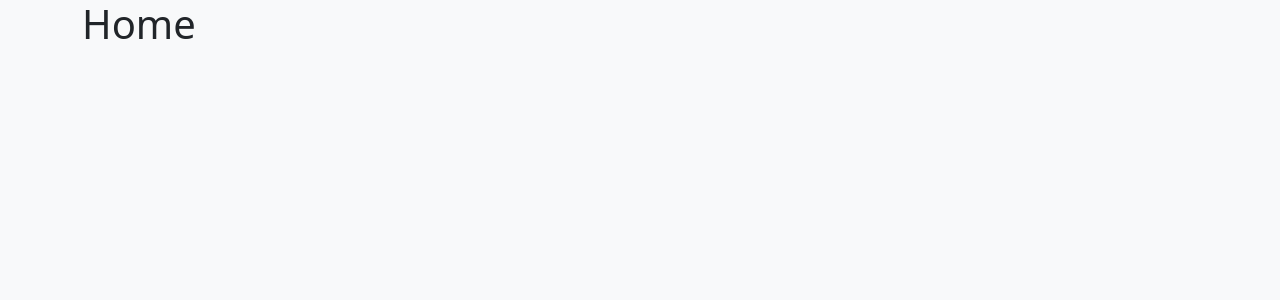
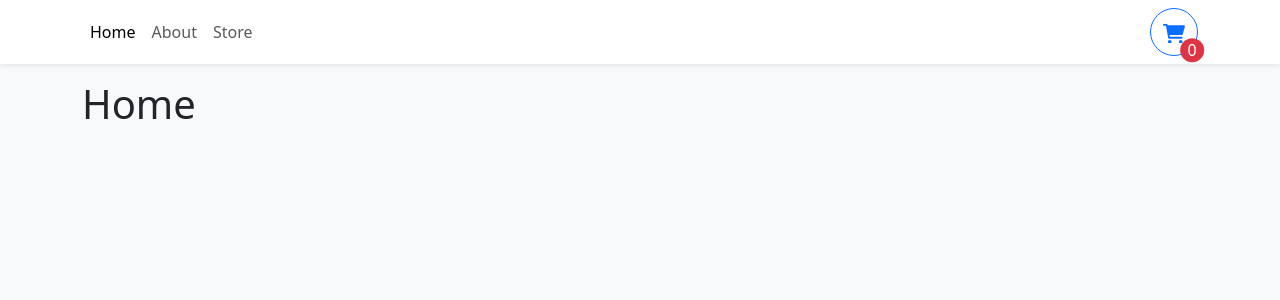
Before and after one commit to connorwarme/learn-ts, a React (Vite) app: page / in a window 1280 px wide. Shown: the top 300 px of the page. Built offline with nearby package versions, Linux system fonts and the light colour scheme.

Commit message:
Buildout navbar

```diff
--- a/src/App.tsx
+++ b/src/App.tsx
@@ -1,12 +1,15 @@
 import { Container } from "react-bootstrap"
 import { Outlet } from "react-router-dom"
 import ShoppingCartProvider from "./context/ShoppingCartProvider"
+import Navbar from "./components/Navbar"
+import "bootstrap/dist/css/bootstrap.min.css"
 
 function App() {
   return (
     <>
       <ShoppingCartProvider>
-        <Container>
+        <Navbar />
+        <Container className="mb-4">
           <Outlet />
         </Container>
       </ShoppingCartProvider>
--- a/src/components/Navbar.tsx
+++ b/src/components/Navbar.tsx
@@ -1,9 +1,31 @@
-
+import { Navbar as NavbarBS, Container, Nav, Button } from "react-bootstrap"
+import { NavLink } from "react-router-dom"
+import { useSCContext } from "../context/ShoppingCartContext";
 // links to the three pages, highlight current page?
 const Navbar = () => {
+  const { cartQuantity, showCart } = useSCContext()
   return (
-    <>
-    </>
+    <NavbarBS className="bg-white shadow-sm mb-3">
+      <Container>
+        <Nav>
+          <Nav.Link as={NavLink} to="/">Home</Nav.Link>
+          <Nav.Link as={NavLink} to="/about">About</Nav.Link>
+          <Nav.Link as={NavLink} to="/store">Store</Nav.Link>
+        </Nav>
+        <Button className="rounded-circle" style={{width: '3rem', height: '3rem', position: 'relative'}} variant="outline-primary" onClick={showCart}>
+          <svg
+              xmlns="http://www.w3.org/2000/svg"
+              viewBox="0 0 576 512"
+              fill="currentColor"
+            >
+              <path d="M96 0C107.5 0 117.4 8.19 119.6 19.51L121.1 32H541.8C562.1 32 578.3 52.25 572.6 72.66L518.6 264.7C514.7 278.5 502.1 288 487.8 288H170.7L179.9 336H488C501.3 336 512 346.7 512 360C512 373.3 501.3 384 488 384H159.1C148.5 384 138.6 375.8 136.4 364.5L76.14 48H24C10.75 48 0 37.25 0 24C0 10.75 10.75 0 24 0H96zM128 464C128 437.5 149.5 416 176 416C202.5 416 224 437.5 224 464C224 490.5 202.5 512 176 512C149.5 512 128 490.5 128 464zM512 464C512 490.5 490.5 512 464 512C437.5 512 416 490.5 416 464C416 437.5 437.5 416 464 416C490.5 416 512 437.5 512 464z" />
+            </svg>
+            <div className="rounded-circle bg-danger d-flex justify-content-center align-items-center" style={{ position: 'absolute', bottom: 0, right: 0, height: '1.5rem', width: '1.5rem', color: 'white', transform: 'translate(30%, 30%)' }}>
+              { cartQuantity }
+            </div>
+        </Button>
+      </Container>
+    </NavbarBS>
    );
 }
 
```
